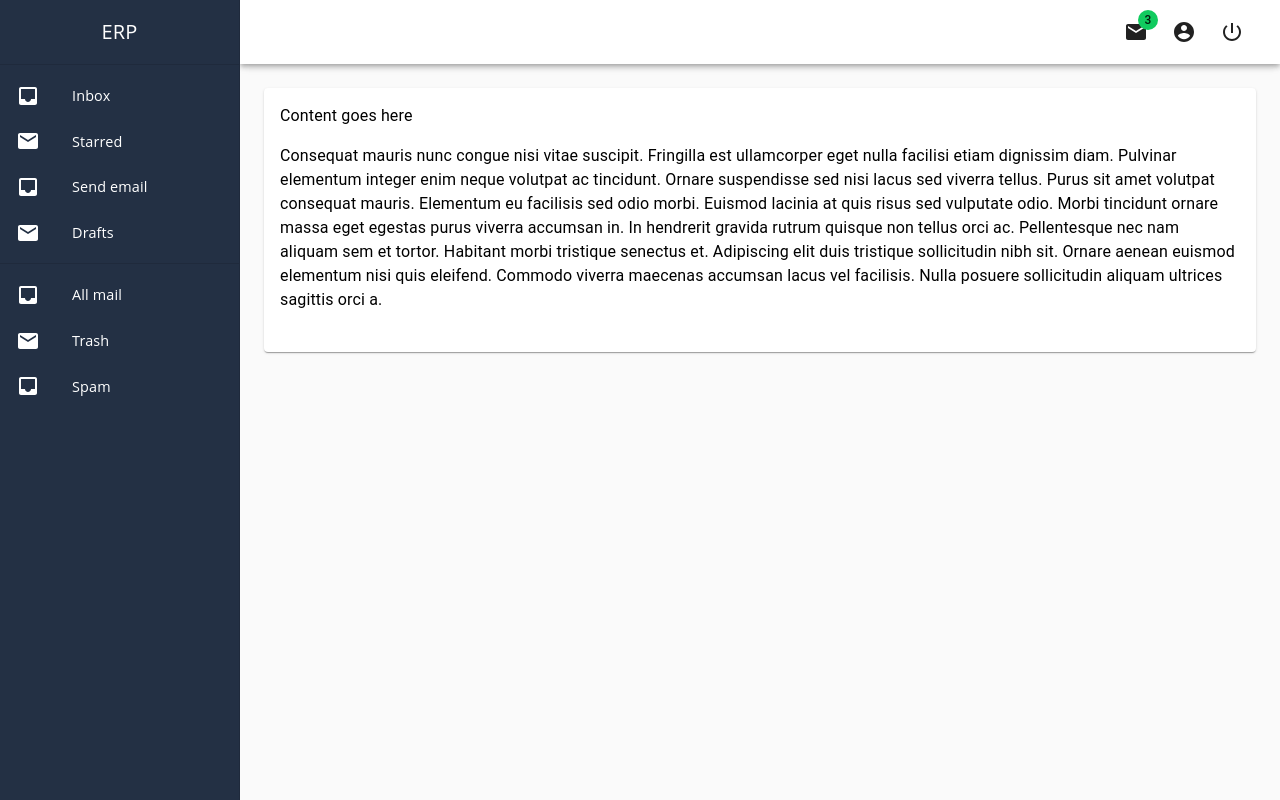
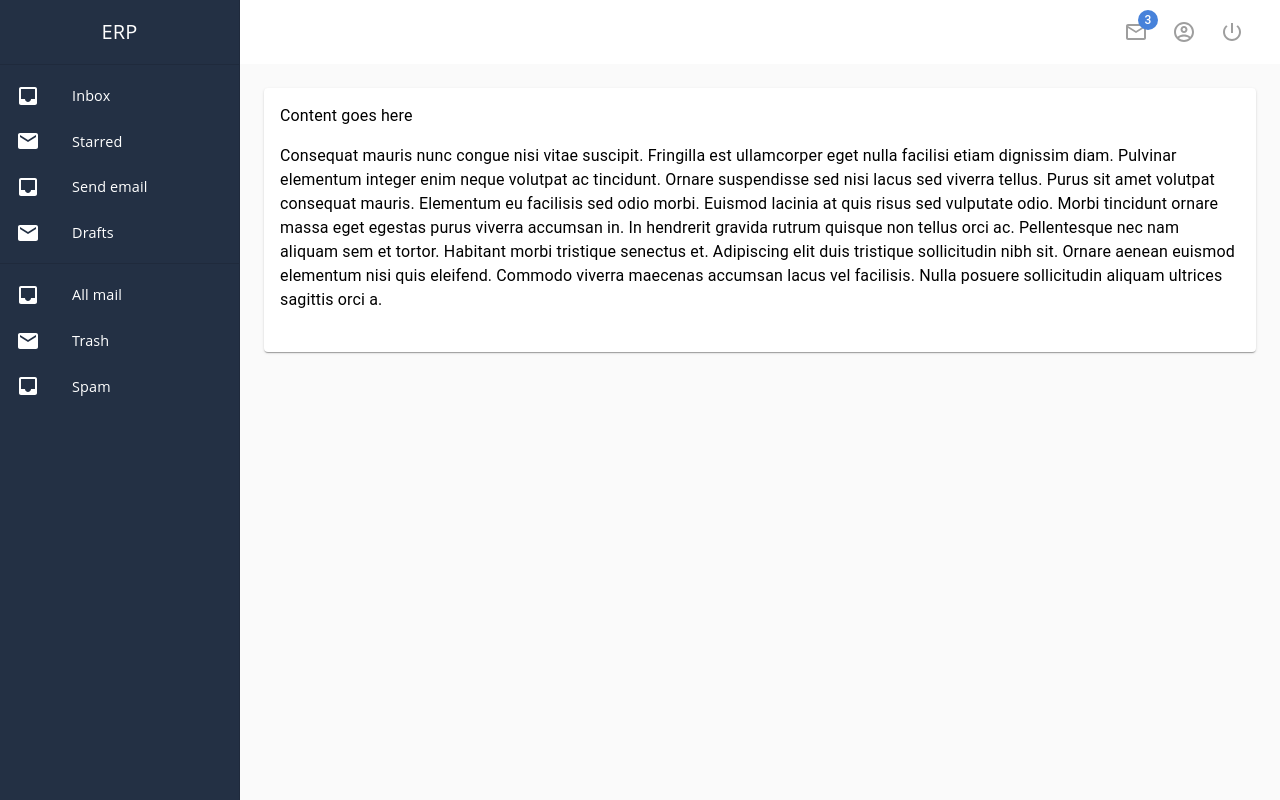
Before and after one commit to c3n7ly-commissions/erp_reactful_client, a React (Create React App) app: page /blank01 in a window 1280 px wide. Built offline with nearby package versions, Linux system fonts and the light colour scheme.

Commit message:
Using outlined icons

```diff
--- a/src/components/navbar.js
+++ b/src/components/navbar.js
@@ -10,8 +10,8 @@ import {
   createTheme,
 } from '@material-ui/core';
 import MenuIcon from '@material-ui/icons/Menu';
-import MailIcon from '@material-ui/icons/Mail';
-import AccountCircle from '@material-ui/icons/AccountCircle';
+import MailOutlineIcon from '@material-ui/icons/MailOutline';
+import AccountCircleOutlinedIcon from '@material-ui/icons/AccountCircleOutlined';
 import PowerSettingsNewIcon from '@material-ui/icons/PowerSettingsNew';
 
 const drawerWidth = 240;
@@ -29,6 +29,9 @@ const useStyles = makeStyles((theme) => ({
       display: 'none',
     },
   },
+  iconButton: {
+    color: '#9E9E9E',
+  },
 }));
 
 const theme = createTheme({
@@ -37,7 +40,10 @@ const theme = createTheme({
       main: '#fff',
     },
     secondary: {
-      main: '#11cb5f',
+      main: '#4782DA',
+    },
+    warning: {
+      main: '#f00',
     },
     background: {
       paper: '#fff',
@@ -53,7 +59,12 @@ function NavBar(props) {
 
   return (
     <ThemeProvider theme={theme}>
-      <AppBar position="fixed" className={classes.appBar}>
+      <AppBar
+        position="fixed"
+        className={classes.appBar}
+        color="primary"
+        elevation={0}
+      >
         <Toolbar>
           <Box display="flex" flexGrow={1}>
             <IconButton
@@ -67,15 +78,27 @@ function NavBar(props) {
             </IconButton>
           </Box>
           <div>
-            <IconButton color="inherit" aria-label="show notifications">
+            <IconButton
+              color="inherit"
+              aria-label="show notifications"
+              className={classes.iconButton}
+            >
               <Badge badgeContent={3} color="secondary">
-                <MailIcon />
+                <MailOutlineIcon />
               </Badge>
             </IconButton>
-            <IconButton color="inherit" aria-label="my account">
-              <AccountCircle />
+            <IconButton
+              color="inherit"
+              aria-label="my account"
+              className={classes.iconButton}
+            >
+              <AccountCircleOutlinedIcon />
             </IconButton>
-            <IconButton color="inherit" aria-label="log out">
+            <IconButton
+              color="inherit"
+              aria-label="log out"
+              className={classes.iconButton}
+            >
               <PowerSettingsNewIcon />
             </IconButton>
           </div>
--- a/src/pages/base/base01.js
+++ b/src/pages/base/base01.js
@@ -28,7 +28,10 @@ const theme = createTheme({
       main: '#f00',
     },
     secondary: {
-      main: '#11cb5f',
+      main: '#ff0',
+    },
+    warning: {
+      main: '#f00',
     },
     background: {
       paper: '#fff',
```
